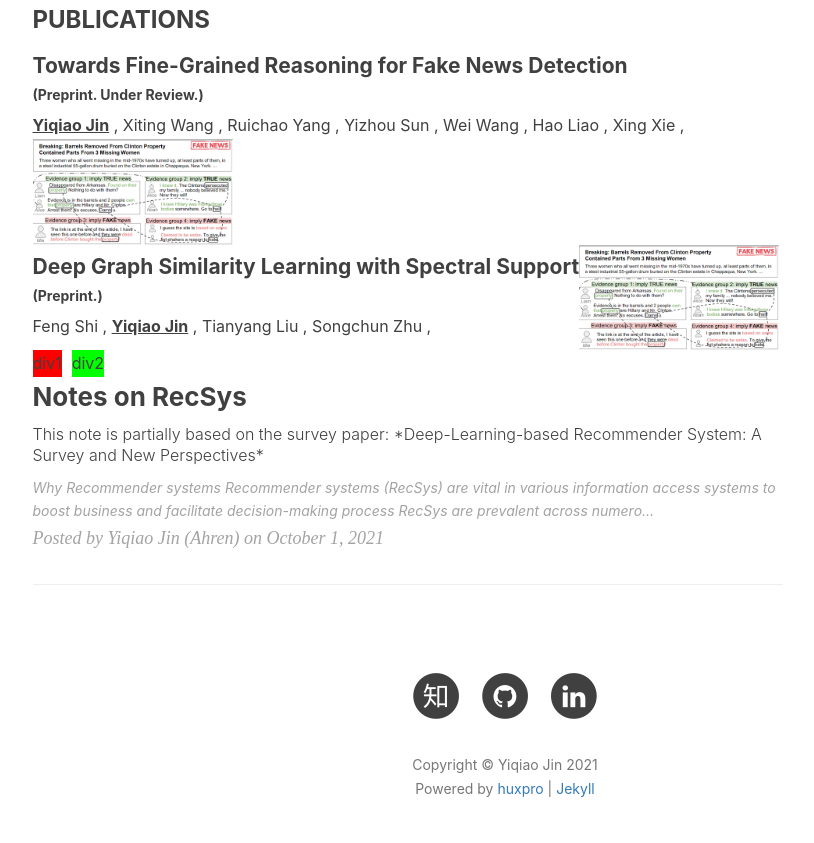
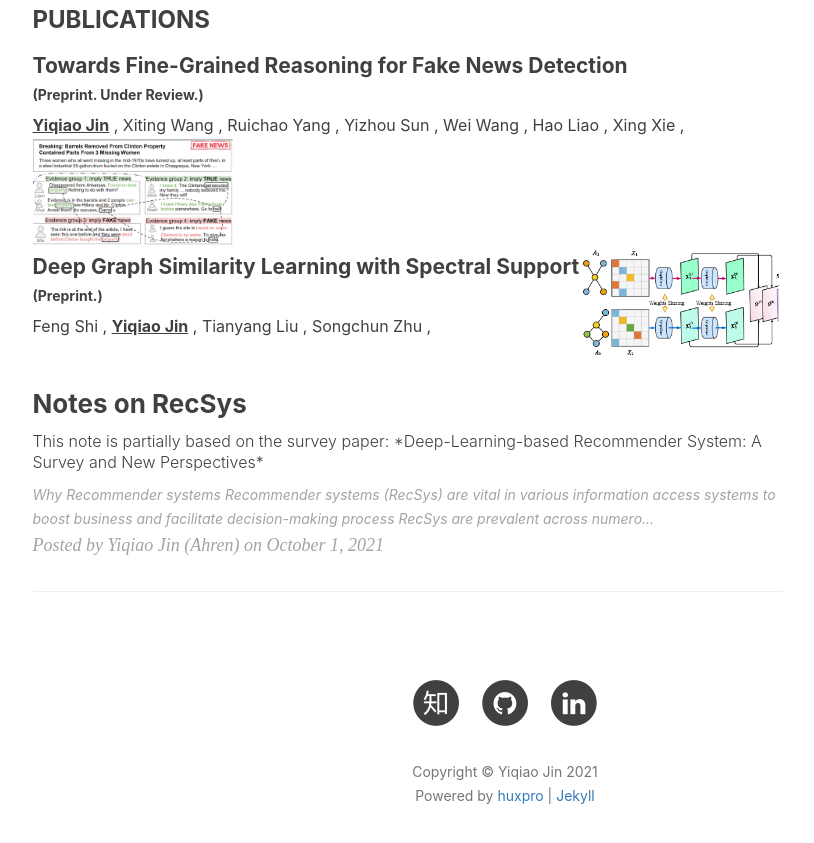
Before and after one commit to Ahren09/bak_Ahren09.github.io, a Jekyll site: the page built from index.html, in a window 1280 px wide and 900 px high, scrolled down 1356 px. Shown: the top 843 px of the window, without its empty margins (135-949 px from the left). Built offline with Jekyll 4.4.1, drawn with Linux system fonts in a browser that asks for light colours; nearby versions of some CDN libraries; the list of posts is cut into pages by our own code; comment, search, counter and statistics services are not loaded.

Commit message:
update research

```diff
--- a/_config.yml
+++ b/_config.yml
@@ -138,7 +138,7 @@ publications: [
   },
   {
     title: "Deep Graph Similarity Learning with Spectral Support",
-    image: "img/Publications/FinerFact.png",
+    image: "img/Publications/WaveSim.png",
     authors: [
       {
         name: "Feng Shi",
@@ -185,41 +185,3 @@ interests: [
   "Graph Neural Networks",
   "Natural Language Processing & Text Mining"
 ]
-
-    # context: {
-    #     "images": images,
-    #     "whatsnew": whatsnew,
-    #     "interests":interests
-    # }
-
-
-# friends: [
-#     {
-#     #     title: "Su",
-#     #     href: "http://su.gallery/"
-#     # },{
-#         title: "乱序（Midare）",
-#         href: "http://mida.re/"
-#     },{
-#         title: "Sherry Woo",
-#         href: "https://sherrywoo.me/"
-#     },{
-#         title: "Kun Qian",
-#         href: "http://kunq.me"
-#     },{
-#         title: "Ebn Zhang",
-#         href: "http://ebnbin.com/"
-#     },{
-#         title: "SmdCn",
-#         href: "http://blog.smdcn.net"
-#     },{
-#         title: "JiyinYiyong",
-#         href: "http://tiye.me/"
-#     },{
-#         title: "DHong Say",
-#         href: "http://dhong.co"
-#     },{
-#         title: "尹峰以为",
-#         href: "http://ingf.github.io/"
-#     }
-# ]
--- a/_includes/publications.html
+++ b/_includes/publications.html
@@ -37,17 +37,4 @@
   {% endfor %}
 </div>
 
-
-
-
-
-
 {% endif %}
-
-<div class="app">
-
-<div style="float:left;background:#f00;">div1</div>
-
-<div style="float:left;background:#0f0;margin-left:10px;">div2</div>
-
-</div>
```
Also changed, not shown: img/Publications/WaveSim.png (added).
